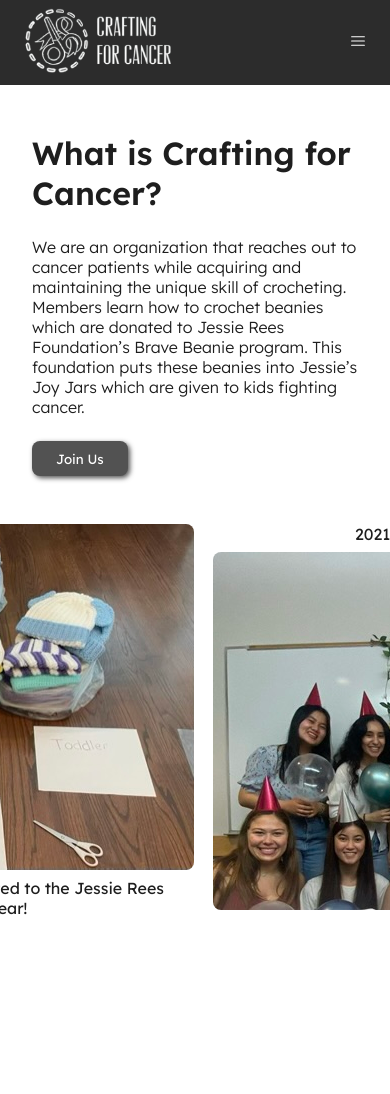
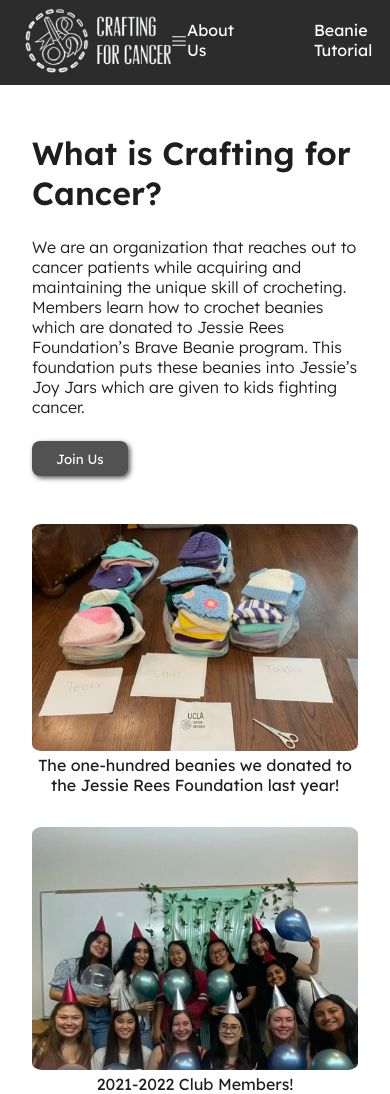
Before and after one commit to maxgonick/ucla-crafting-for-cancer-next, a Next.js app: page / in a window 390 px wide. Before the commit the page ends 918 px from the top, so only its background shows below. Built offline with nearby package versions, Linux system fonts and the light colour scheme.

Commit message:
Added image resizing, and fixed captions using table

```diff
--- a/styles/Navbar.module.css
+++ b/styles/Navbar.module.css
@@ -48,25 +48,10 @@
   transform-origin: bottom left;
 }
 
-.rightopen {
-  display: none;
-}
-
-.menuicon {
-  display: none;
-}
-
-@media screen and (max-width: 900px) {
+/* @media screen and (max-width: 900px) {
   .right {
     display: none;
   }
 
-  .rightopen {
-    display: flex;
-    flex-direction: column;
-  }
 
-  .menuicon {
-    display: block;
-  }
-}
+} */
--- a/styles/index.module.css
+++ b/styles/index.module.css
@@ -33,36 +33,58 @@
   display: flex;
   justify-content: center;
   gap: 5%;
+  margin-inline: 2rem;
 }
 
 /* Image/caption stylings*/
 .left {
-  display: flex;
-  flex-direction: column;
+  display: table;
+  /* flex-direction: column;
   flex-wrap: wrap;
-  align-items: center;
+  align-items: center; */
   gap: 0.5rem;
 }
 
 .right {
-  display: flex;
-  flex-direction: column;
+  display: table;
+  /* flex-direction: column;
   flex-wrap: wrap;
-  align-items: center;
+  align-items: center; */
   gap: 0.5rem;
 }
 
 .left > p {
+  display: table-caption;
+  caption-side: bottom;
   color: #1e1e1e;
-  overflow-wrap: break-word;
   text-align: center;
+  width: 100%;
 }
 
 .right > p {
+  display: table-caption;
+  caption-side: top;
   color: #1e1e1e;
   text-align: center;
+  width: 100%;
 }
 /* image specific stylings */
 .pics {
-  border-radius: 8px;
+  border-radius: 3%;
+  max-width: 100%;
+  height: auto;
+  object-fit: contain;
 }
+
+@media screen and (max-width: 1030px) {
+  .bottom {
+    flex-direction: column;
+    justify-content: center;
+    align-items: center;
+    gap: 2rem;
+  }
+
+  .right > p {
+    caption-side: bottom;
+  }
+}
```
